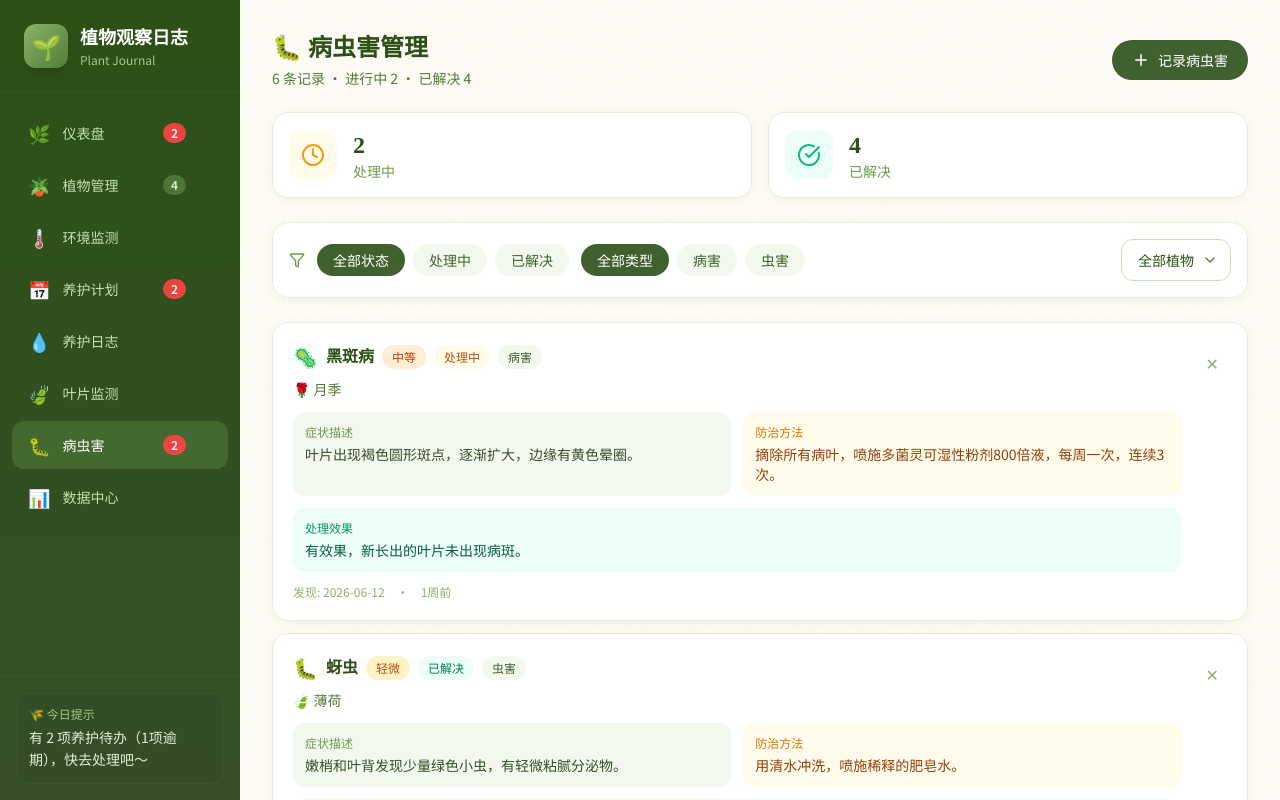
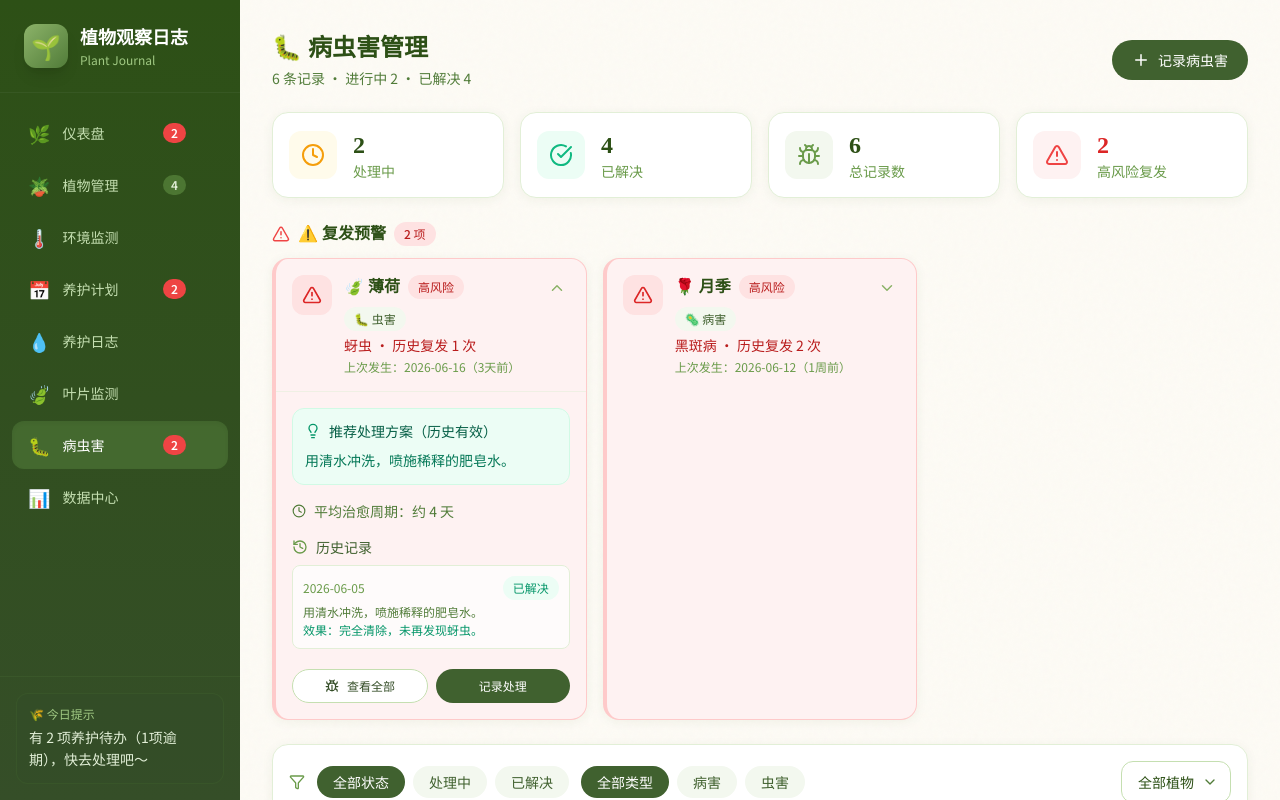
Before and after one commit to nineteen1026-pixel/lyt-14, a React (Vite) app: page /pests in a window 1280 px wide. Shown: the top 800 px of the page. Built offline with nearby package versions, Linux system fonts and the light colour scheme.

Commit message:
.2943806480583112:066531eebbdbec82a277800dea241e87_6a34ef8d5b6e3e75a7ce742f.6a34f4bd5b6e3e75a7ce76b3.6a34f4bc0b23503c407ceb27:Trae CN.T(2026/6/19 15:50:21)

```diff
--- a/src/pages/Pests/index.tsx
+++ b/src/pages/Pests/index.tsx
@@ -1,13 +1,16 @@
 import { useState, useMemo } from "react";
 import { Link, useSearchParams } from "react-router-dom";
-import { Plus, Filter, Bug, CheckCircle, Clock } from "lucide-react";
+import { Plus, Filter, Bug, CheckCircle, Clock, AlertTriangle, ChevronRight } from "lucide-react";
 import { useAppStore } from "@/store";
 import {
   SEVERITY_LABELS,
   PEST_TYPE_LABELS,
   PEST_STATUS_LABELS,
+  RECURRENCE_RISK_LABELS,
 } from "@/types";
 import { formatDate, getRelativeTime } from "@/utils/format";
+import { getPestRecurrenceAlerts, getHighRiskRecurrenceCount } from "@/utils/helpers";
+import { PestRecurrenceAlert } from "@/components/PestRecurrenceAlert";
 
 export function Pests() {
   const [searchParams] = useSearchParams();
@@ -18,6 +21,20 @@ export function Pests() {
   const [statusFilter, setStatusFilter] = useState("全部");
   const [plantFilter, setPlantFilter] = useState(searchParams.get("plantId") || "全部");
   const [typeFilter, setTypeFilter] = useState("全部");
+  const [showAllAlerts, setShowAllAlerts] = useState(false);
+
+  const recurrenceAlerts = useMemo(
+    () => getPestRecurrenceAlerts(plants, pestRecords),
+    [plants, pestRecords]
+  );
+
+  const highRiskCount = useMemo(
+    () => getHighRiskRecurrenceCount(plants, pestRecords),
+    [plants, pestRecords]
+  );
+
+  const hasAlerts = recurrenceAlerts.length > 0;
+  const displayAlerts = showAllAlerts ? recurrenceAlerts : recurrenceAlerts.slice(0, 3);
 
   const filtered = useMemo(() => {
     return pestRecords.filter((p) => {
@@ -59,7 +76,7 @@ export function Pests() {
         </Link>
       </div>
 
-      <div className="grid grid-cols-2 gap-4">
+      <div className="grid grid-cols-2 md:grid-cols-4 gap-4">
         <div className="card p-4 flex items-center gap-4">
           <div className="w-12 h-12 rounded-xl bg-amber-50 flex items-center justify-center">
             <Clock className="text-amber-500" size={24} />
@@ -78,7 +95,87 @@ export function Pests() {
             <p className="text-sm text-forest-500">已解决</p>
           </div>
         </div>
+        <div className="card p-4 flex items-center gap-4">
+          <div className="w-12 h-12 rounded-xl bg-forest-50 flex items-center justify-center">
+            <Bug className="text-forest-500" size={24} />
+          </div>
+          <div>
+            <p className="text-2xl font-bold text-forest-900 font-serif">{pestRecords.length}</p>
+            <p className="text-sm text-forest-500">总记录数</p>
+          </div>
+        </div>
+        <div className="card p-4 flex items-center gap-4">
+          <div
+            className={`w-12 h-12 rounded-xl flex items-center justify-center ${
+              highRiskCount > 0 ? "bg-red-50" : "bg-emerald-50"
+            }`}
+          >
+            <AlertTriangle
+              className={highRiskCount > 0 ? "text-red-500" : "text-emerald-500"}
+              size={24}
+            />
+          </div>
+          <div>
+            <p
+              className={`text-2xl font-bold font-serif ${
+                highRiskCount > 0 ? "text-red-600" : "text-forest-900"
+              }`}
+            >
+              {highRiskCount}
+            </p>
+            <p className="text-sm text-forest-500">高风险复发</p>
+          </div>
+        </div>
       </div>
+
+      {hasAlerts && (
+        <div className="animate-fade-in-up">
+          <div className="flex items-center justify-between mb-3">
+            <div className="flex items-center gap-2">
+              <AlertTriangle className="text-red-500" size={18} />
+              <h3 className="font-bold text-forest-900 font-serif">
+                ⚠️ 复发预警
+              </h3>
+              <span
+                className={`tag ${
+                  highRiskCount > 0
+                    ? "bg-red-100 text-red-700"
+                    : "bg-amber-100 text-amber-700"
+                }`}
+              >
+                {recurrenceAlerts.length} 项
+              </span>
+            </div>
+            {recurrenceAlerts.length > 3 && (
+              <button
+                onClick={() => setShowAllAlerts(!showAllAlerts)}
+                className="text-sm text-forest-600 hover:text-forest-800 flex items-center gap-1"
+              >
+                {showAllAlerts ? "收起" : `查看全部 ${recurrenceAlerts.length} 项`}
+                <ChevronRight
+                  size={14}
+                  className={`transition-transform ${showAllAlerts ? "rotate-90" : ""}`}
+                />
+              </button>
+            )}
+          </div>
+          <div
+            className={`grid gap-4 ${
+              showAllAlerts
+                ? "grid-cols-1 md:grid-cols-2 xl:grid-cols-3"
+                : "grid-cols-1 md:grid-cols-2 xl:grid-cols-3"
+            }`}
+          >
+            {displayAlerts.map((alert, i) => (
+              <PestRecurrenceAlert
+                key={alert.id}
+                alert={alert}
+                defaultExpanded={i === 0 && alert.riskLevel === "high"}
+              />
+            ))}
+          </div>
+        </div>
+      )}
 
       <div className="card p-4">
         <div className="flex flex-col sm:flex-row gap-3 items-start sm:items-center gap-y-3">
--- a/src/utils/helpers.ts
+++ b/src/utils/helpers.ts
@@ -478,16 +478,41 @@ const calculateAverageResolutionDays = (records: PestRecord[]): number => {
   return Math.round(totalDays / resolved.length);
 };
 
+const POST_RECOVERY_WARNING_DAYS = 30;
+
 const determineRiskLevel = (
   recurrenceCount: number,
   hasOngoing: boolean,
-  daysSinceLast: number
+  daysSinceLast: number,
+  daysSinceResolved: number | null
 ): RecurrenceRiskLevel => {
   if (hasOngoing && recurrenceCount > 0) return "high";
-  if (recurrenceCount >= 2 && daysSinceLast <= 30) return "high";
-  if (recurrenceCount >= 2) return "medium";
-  if (recurrenceCount === 1 && daysSinceLast <= 14) return "medium";
+  if (hasOngoing) return "medium";
+  if (
+    daysSinceResolved !== null &&
+    daysSinceResolved <= POST_RECOVERY_WARNING_DAYS &&
+    recurrenceCount > 0
+  ) {
+    if (recurrenceCount >= 2) return "medium";
+    return "low";
+  }
   return "low";
+};
+
+const shouldGenerateAlert = (
+  hasOngoing: boolean,
+  recurrenceCount: number,
+  daysSinceResolved: number | null
+): boolean => {
+  if (hasOngoing) return true;
+  if (
+    daysSinceResolved !== null &&
+    daysSinceResolved <= POST_RECOVERY_WARNING_DAYS &&
+    recurrenceCount > 0
+  ) {
+    return true;
+  }
+  return false;
 };
 
 export const getPestRecurrenceAlerts = (
@@ -519,15 +544,27 @@ export const getPestRecurrenceAlerts = (
       const ongoingRecord = sorted.find((r) => r.status === "ongoing");
       const historyRecords = sorted.filter((r) => r.status === "resolved");
       const recurrenceCount = historyRecords.length;
-      const lastOccurrence = sorted[0];
+
+      const latestRecord = sorted[0];
       const lastDate = ongoingRecord
         ? ongoingRecord.discoveredDate
-        : lastOccurrence.discoveredDate;
+        : latestRecord.discoveredDate;
       const daysSinceLast = daysBetween(lastDate, today());
+
+      let daysSinceResolved: number | null = null;
+      if (!ongoingRecord && latestRecord.status === "resolved" && latestRecord.resolvedDate) {
+        daysSinceResolved = daysBetween(latestRecord.resolvedDate, today());
+      }
+
+      if (!shouldGenerateAlert(!!ongoingRecord, recurrenceCount, daysSinceResolved)) {
+        return;
+      }
+
       const riskLevel = determineRiskLevel(
         recurrenceCount,
         !!ongoingRecord,
-        daysSinceLast
+        daysSinceLast,
+        daysSinceResolved
       );
       const recommendedTreatment = getEffectiveTreatment(sorted);
       const avgResolutionDays = calculateAverageResolutionDays(sorted);
```
